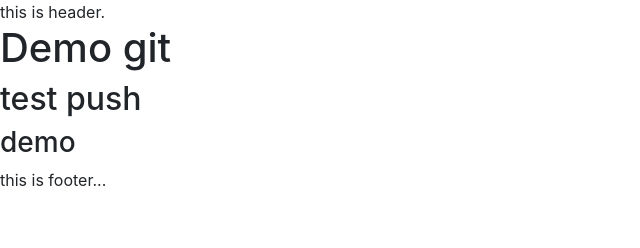
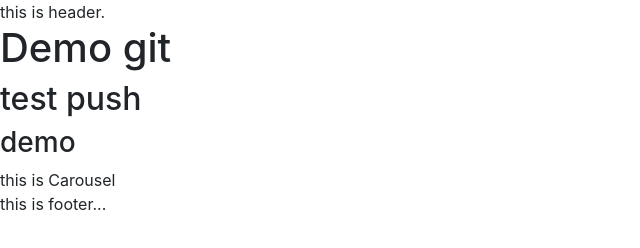
Before and after one commit to nhatztran/fe53e, a plain HTML site: page index.html in a window 1280 px wide. Shown: the whole page, without its empty margins (0-640 px from the left). Drawn offline with nearby package versions, Linux system fonts and the light colour scheme.

Commit message:
add section

```diff
--- a/index.html
+++ b/index.html
@@ -16,6 +16,7 @@
       <h1>Demo git</h1>
       <h2>test push</h2>
       <h3>demo</h3>
+      <section class="carousel">this is Carousel </section>
       <footer>this is footer...</footer>
     <!-- Optional JavaScript -->
     <!-- jQuery first, then Popper.js, then Bootstrap JS -->
```
